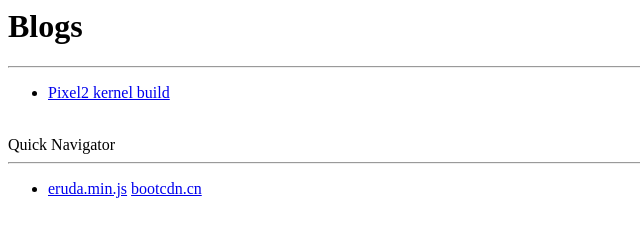
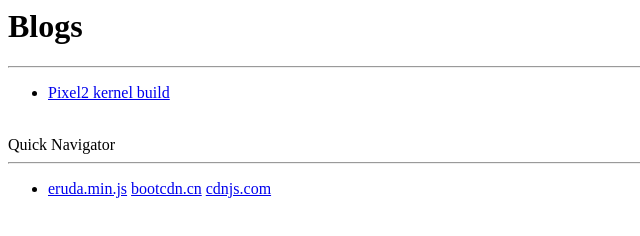
Before and after one commit to rt5454rtw/rt5454rtw.github.io, a plain HTML site: page index.html in a window 1280 px wide. Shown: the full height of the page, 0-640 px from the left. Drawn offline with Linux system fonts and the light colour scheme.

Commit message:
Update index.html

```diff
--- a/index.html
+++ b/index.html
@@ -12,5 +12,6 @@ Quick Navigator
   <li sytle="display: flex">
     <a href="https://cdn.bootcdn.net/ajax/libs/eruda/3.4.1/eruda.min.js">eruda.min.js</a>
     <a href="https://www.bootcdn.cn/">bootcdn.cn</a>
+    <a href="https://cdnjs.com/">cdnjs.com</a>
   </li>
 </ul>
```
